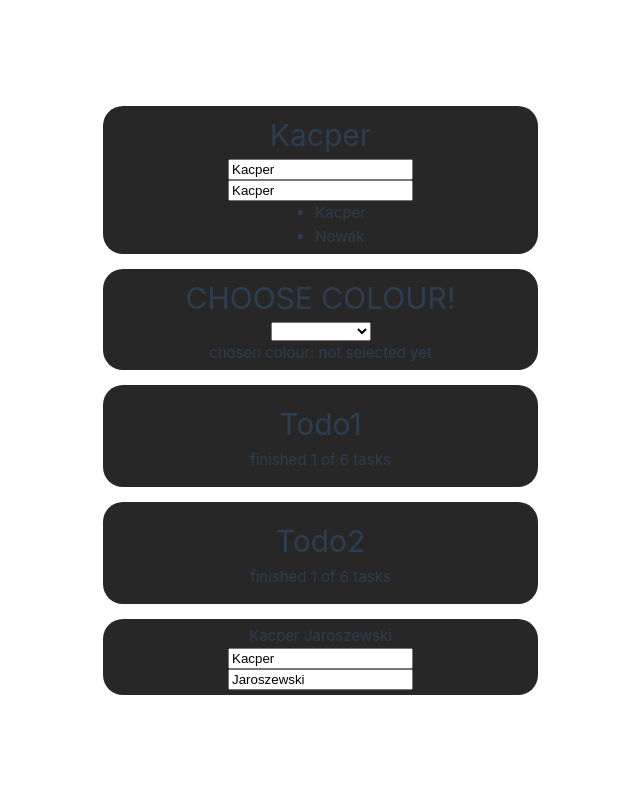
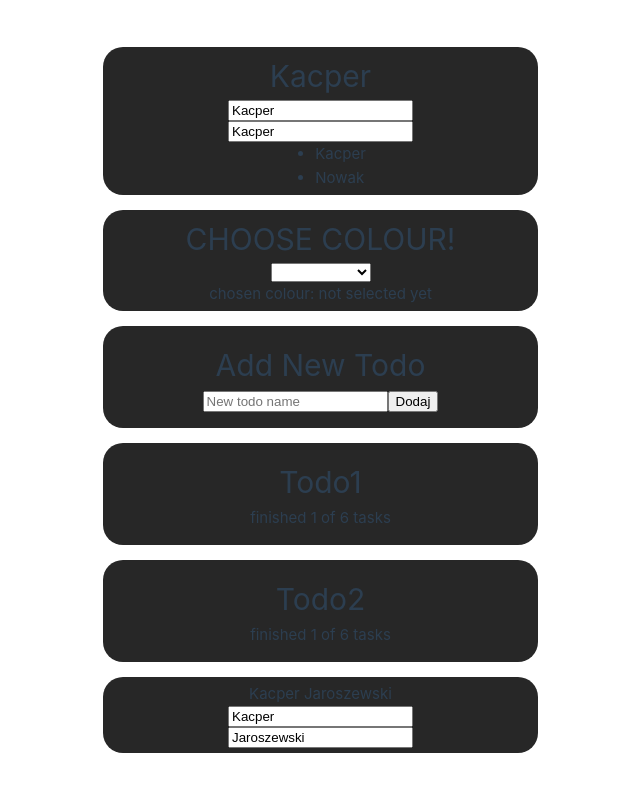
Before and after one commit to Dzarooo/vue_project, a Vue app: page / in a window 1280 px wide. Shown: the top 792 px of the page, without its empty margins (102-742 px from the left). Built offline with nearby package versions, Linux system fonts and the light colour scheme.

Commit message:
added functionality of adding new todo lists

```diff
--- a/src/App.vue
+++ b/src/App.vue
@@ -84,6 +84,26 @@ const todos = ref([
 		}
 ]);
 
+const newTodoText = ref("");
+
+function updateNewTodoText(event) {
+	newTodoText.value = event.target.value;
+}
+
+function addNewTodo() {
+	if(newTodoText.value != "") {
+		todos.value.push({
+    	    name: newTodoText.value,
+    	    tasks: [],
+    	});
+
+		warningsData.value.push({
+			show:false,
+			hidden:false,
+		});
+	}
+}
+
 
 function countFinished(tasks) {
 	//console.log("test",tasks);
@@ -92,9 +112,6 @@ function countFinished(tasks) {
 	let result = "finished " + count.value + " of " + tasks.length + " tasks";
 	return result;
 }
-//let finishedTasksOfAll = computed(() => "finished " + todo.value.filter(newTodo => newTodo.finished).length + " out of " + todo.value.length + " tasks");
-//const progressText = ref("error occurred");
-//const finishedAll = computed(() => todo.value.every(task => task.finished)); //check if all tasks are finished, returns true or false
 
 function addNewTask(newTaskTextStatic, indexTodo) {
 	console.log("app vue received: ", newTaskTextStatic, indexTodo);
@@ -130,29 +147,6 @@ function hideWarning(index) {
 	warningsData.value[index].hidden = true;
 	warningsData.value[index].show = false;
 }
-
-// watch(todo, (newTodo) => {
-// 	if(watchActive) {
-// 		if(newTodo.length > 5) {
-// 			showWarning.value = true;
-// 			watchActive = false;
-// 		}
-// 	}
-// 	// console.log(newTodo.filter(newTodo => newTodo.finished).length + 3);
-// 	// console.log(newTodo.length);
-// 	if(newTodo.filter(newTodo => newTodo.finished).length == 0) {
-// 		progressText.value = "Time to get some work done";
-// 	}
-// 	else if(newTodo.filter(newTodo => newTodo.finished).length == newTodo.length) {
-// 		progressText.value = "All done!";
-// 	}
-// 	else if(newTodo.filter(newTodo => newTodo.finished).length + 3 >= newTodo.length) {
-// 		progressText.value = "Almost done!";
-// 	}
-// 	else if(newTodo.filter(newTodo => newTodo.finished).length > 0) {
-// 		progressText.value = "It's all systems go";
-// 	}
-// }, {deep:true, immediate:true});
 
 function handleCheckboxToggle(indexItem, indexTodo) {
 	//console.log(indexTodo, indexItem);
@@ -195,6 +189,13 @@ const fullname = computed(() => name.value + " " + surname.value);
 		</div>
 
 		<!--todo-->
+		<div style="background-color:rgb(39, 39, 39); border-radius:20px; padding:15px; margin-bottom:15px; display:flex; flex-direction:column; align-items:center">
+			<h1>Add New Todo</h1>
+			<div>
+				<input v-on:input="updateNewTodoText" type="text" placeholder="New todo name" v-on:keypress.enter="addNewTodo">
+				<button v-on:click="addNewTodo">Dodaj</button>
+			</div>
+		</div>
 		<template v-for="(todo, indexTodo) in todos">
 			<accordion v-bind:indexTodo="indexTodo" v-bind:todo="todo" v-bind:warningState="warningsData[indexTodo].show" v-on:created="addNewTask" v-on:hidden="hideWarning(indexTodo)">
 				<template #header>
```
